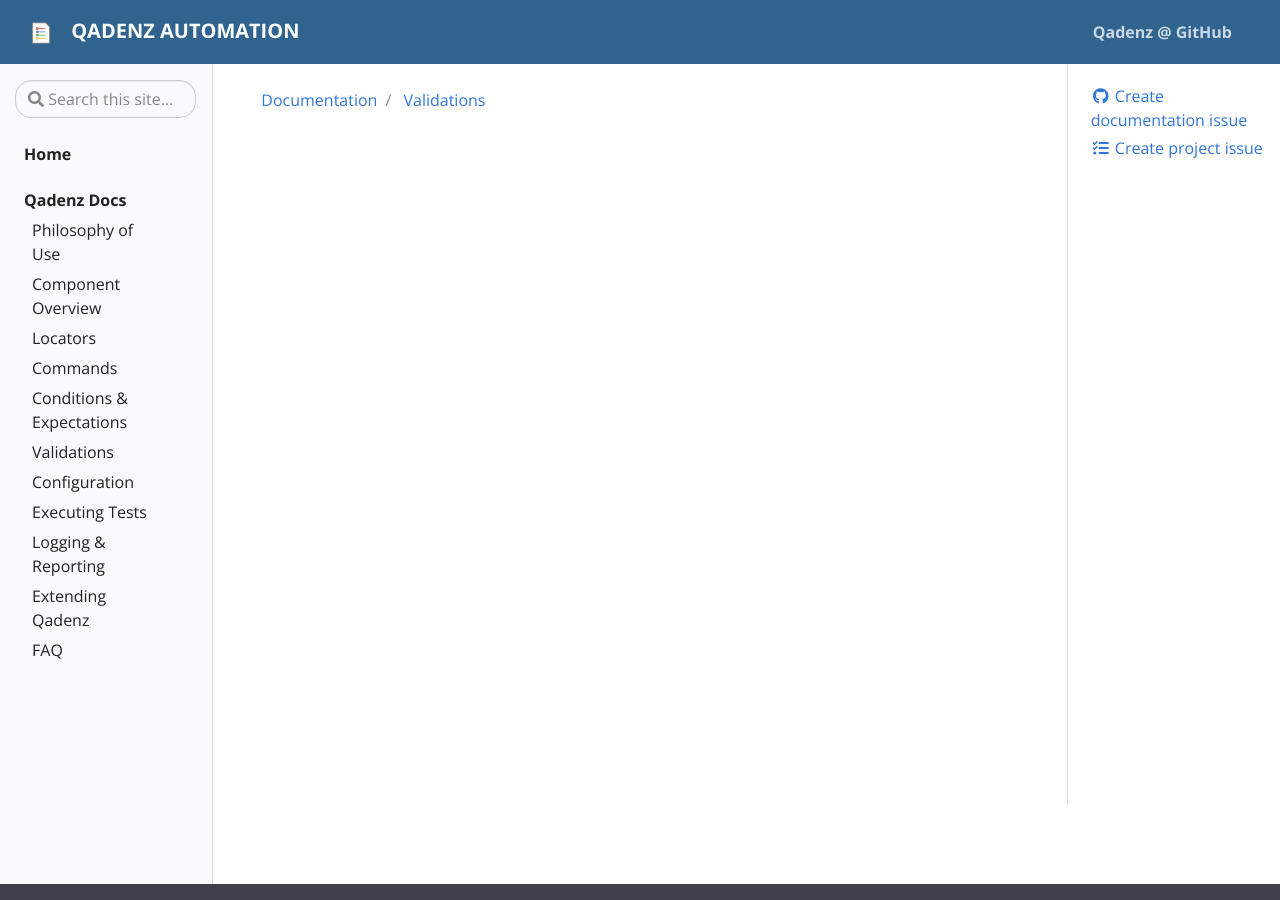
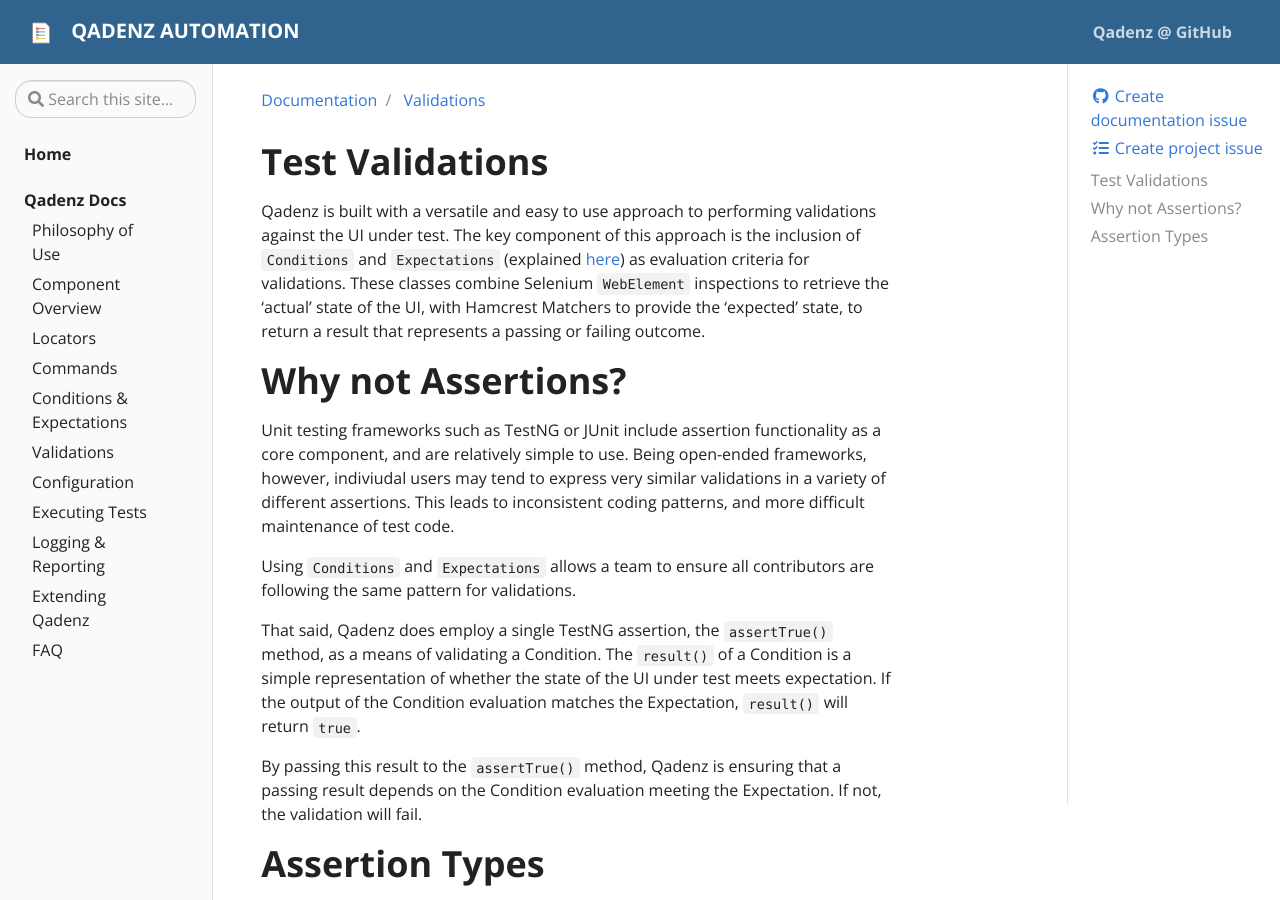
Before and after one commit to qadenz/qadenz.github.io, a Jekyll site: the page built from _docs/validations.md, in a window 1280 px wide and 900 px high. Built offline with Jekyll 4.4.1, drawn with Linux system fonts in a browser that asks for light colours; some of the changed text lies outside the part shown.

Commit message:
Validations in progress

```diff
--- a/_docs/validations.md
+++ b/_docs/validations.md
@@ -3,3 +3,25 @@ title: Validations
 tags:
 description: Making assertions with Conditions and Expectations
 ---
+
+# Test Validations
+
+Qadenz is built with a versatile and easy to use approach to performing validations against the UI under test. The key component of this approach is the inclusion of `Conditions` and `Expectations` (explained [here]({{ site.baseurl }}{% link _docs/conditions-and-expectations.md %})) as evaluation criteria for validations. These classes combine Selenium `WebElement` inspections to retrieve the 'actual' state of the UI, with Hamcrest Matchers to provide the 'expected' state, to return a result that represents a passing or failing outcome.
+
+# Why not Assertions?
+
+Unit testing frameworks such as TestNG or JUnit include assertion functionality as a core component, and are relatively simple to use. Being open-ended frameworks, however, indiviudal users may tend to express very similar validations in a variety of different assertions. This leads to inconsistent coding patterns, and more difficult maintenance of test code.
+
+Using `Conditions` and `Expectations` allows a team to ensure all contributors are following the same pattern for validations.
+
+That said, Qadenz does employ a single TestNG assertion, the `assertTrue()` method, as a means of validating a Condition. The `result()` of a Condition is a simple representation of whether the state of the UI under test meets expectation. If the output of the Condition evaluation matches the Expectation, `result()` will return `true`.
+
+By passing this result to the `assertTrue()` method, Qadenz is ensuring that a passing result depends on the Condition evaluation meeting the Expectation. If not, the validation will fail.
+
+# Assertion Types
+
+The concept of Hard Asserts and Soft Asserts are not new in the test auomtion world. Qadenz implements both concepts by way of the `verify()` and `check()` methods.
+
+`verify()` represents a Hard Assertion. If the validation fails, the test will be marked as failed and execution will be stopped.
+
+`check()` represents a Soft Assertion. If the validation fails, the test will be marked as failed, but execution will be allowed to continue until a
```
